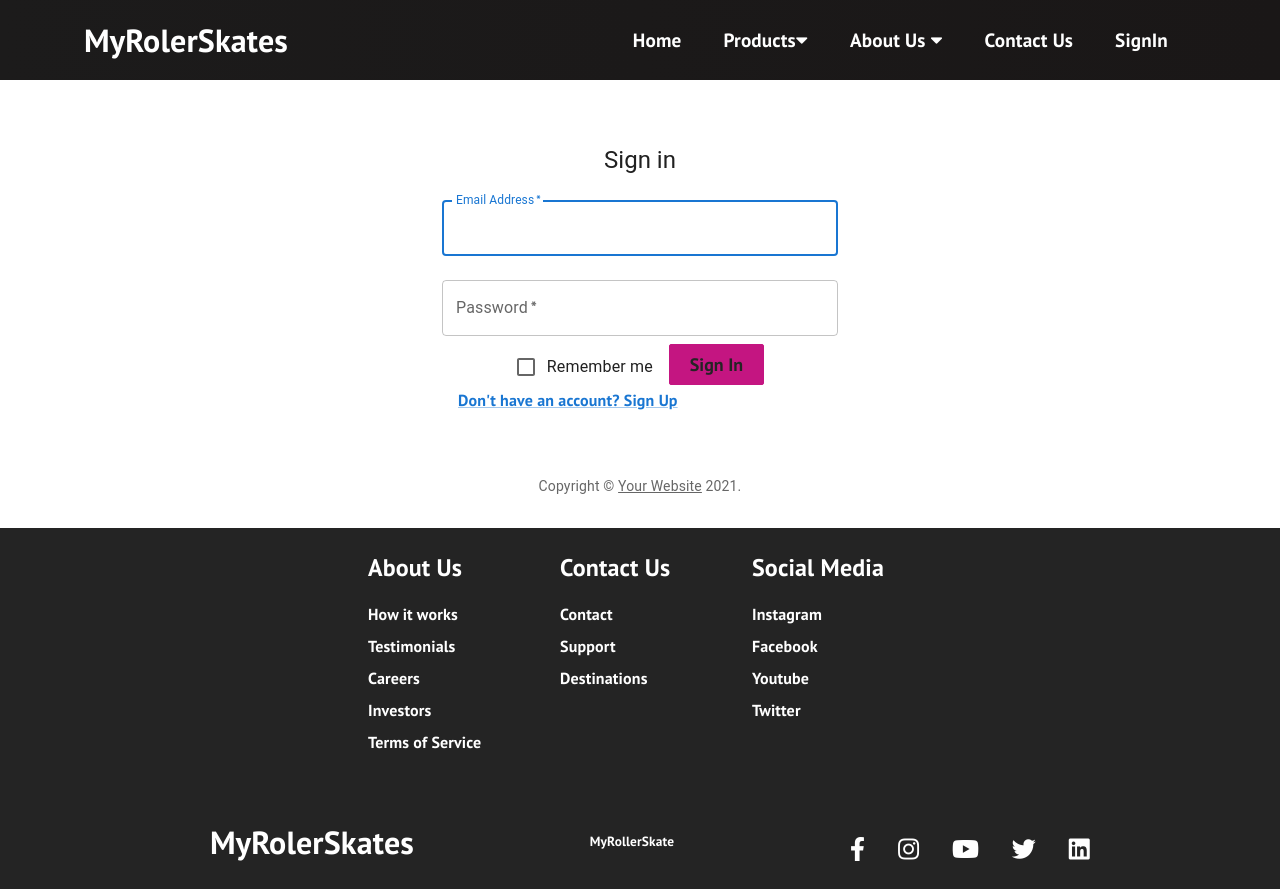
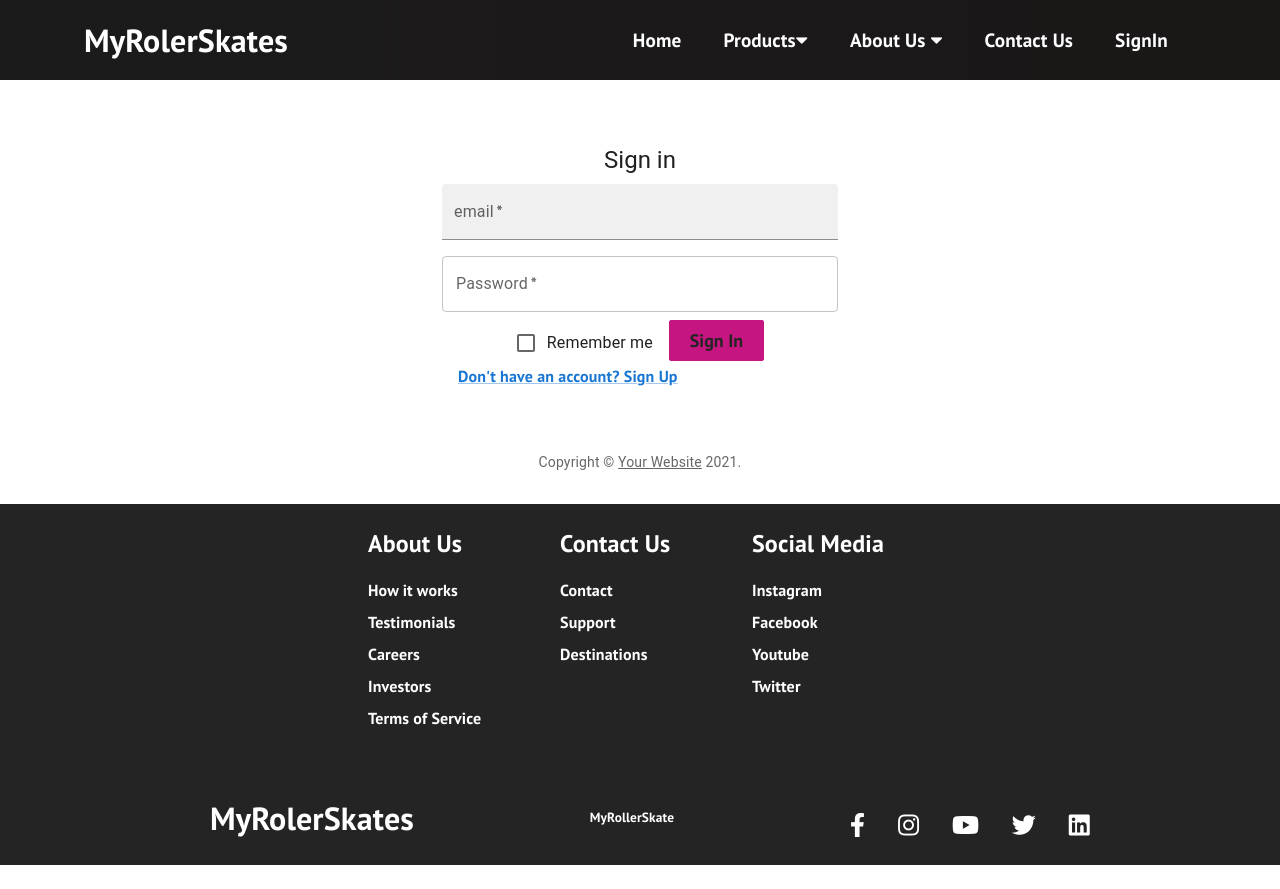
Before and after one commit to ShangyuKo/my-roller-skate, a React (Create React App) app: page /signin in a window 1280 px wide. After the commit the page ends 865 px from the top, so only its background shows below. Built offline with nearby package versions, Linux system fonts and the light colour scheme.

Commit message:
login worked

```diff
--- a/src/components/sign_up_in_page/sign_in.js
+++ b/src/components/sign_up_in_page/sign_in.js
@@ -1,6 +1,8 @@
-import * as React from 'react';
-import Avatar from '@mui/material/Avatar';
+//import * as React from 'react';
+//import Avatar from '@mui/material/Avatar';
 //import Button from '@mui/material/Button';
+import React, { useState } from 'react';
+import axios from 'axios';
 import Button from '../Button';
 import CssBaseline from '@mui/material/CssBaseline';
 import TextField from '@mui/material/TextField';
@@ -31,15 +33,28 @@ function Copyright(props) {
 const theme = createTheme();
 
 export default function Signin() {
-  const handleSubmit = (event) => {
-    event.preventDefault();
-    const data = new FormData(event.currentTarget);
-    // eslint-disable-next-line no-console
-    console.log({
-      email: data.get('email'),
-      password: data.get('password'),
-    });
-  };
+
+  const [email, setEmail] = useState("");
+  const [password, setPassword] = useState("");
+
+  const submit = (e) => {
+    e.preventDefault();
+    if (email !== null && password !== null ) {//&& confirmPassword !== "" && password === confirmPassword
+      axios.post("http://localhost:7000/signin", {
+        email: email,
+        password: password,
+      })
+
+      .then((response) => {
+      }, (error) => {
+        alert("Password is incorrect OR This email has not been registered");
+        console.log(error);
+      });
+      setPassword("");
+    };
+  }
+
+
 
   function refreshPage(link){
     window.location.href = link
@@ -63,16 +78,24 @@ export default function Signin() {
           <Typography component="h1" variant="h5">
             Sign in
           </Typography>
-          <Box component="form" onSubmit={handleSubmit} noValidate sx={{ mt: 1 }}>
+          <Box action="/signin"  component="form" onSubmit={submit} noValidate sx={{ mt: 1 }}>
             <TextField
-              margin="normal"
+              // margin="normal"
+              // required
+              fullWidth
+              // id="email"
+              // label="Email Address"
+              // name="email"
+              // autoComplete="email"
+              // autoFocus
+              // onChange={(e) => setEmail(e.target.value)}
+              label="email"
+              variant="filled"
+              type="email"
               required
-              fullWidth
-              id="email"
-              label="Email Address"
               name="email"
-              autoComplete="email"
-              autoFocus
+              value={email}
+              onChange={(e) => setEmail(e.target.value)}
             />
             <TextField
               margin="normal"
@@ -83,6 +106,8 @@ export default function Signin() {
               type="password"
               id="password"
               autoComplete="current-password"
+              value={password}
+              onChange={(e) => setPassword(e.target.value)}
             />
             <FormControlLabel
               control={<Checkbox value="remember" color="primary" />}
```
Also changed, not shown: sever/app.js (+16 -7 lines), src/components/sign_up_in_page/sign_up.js (+4 -3 lines).
